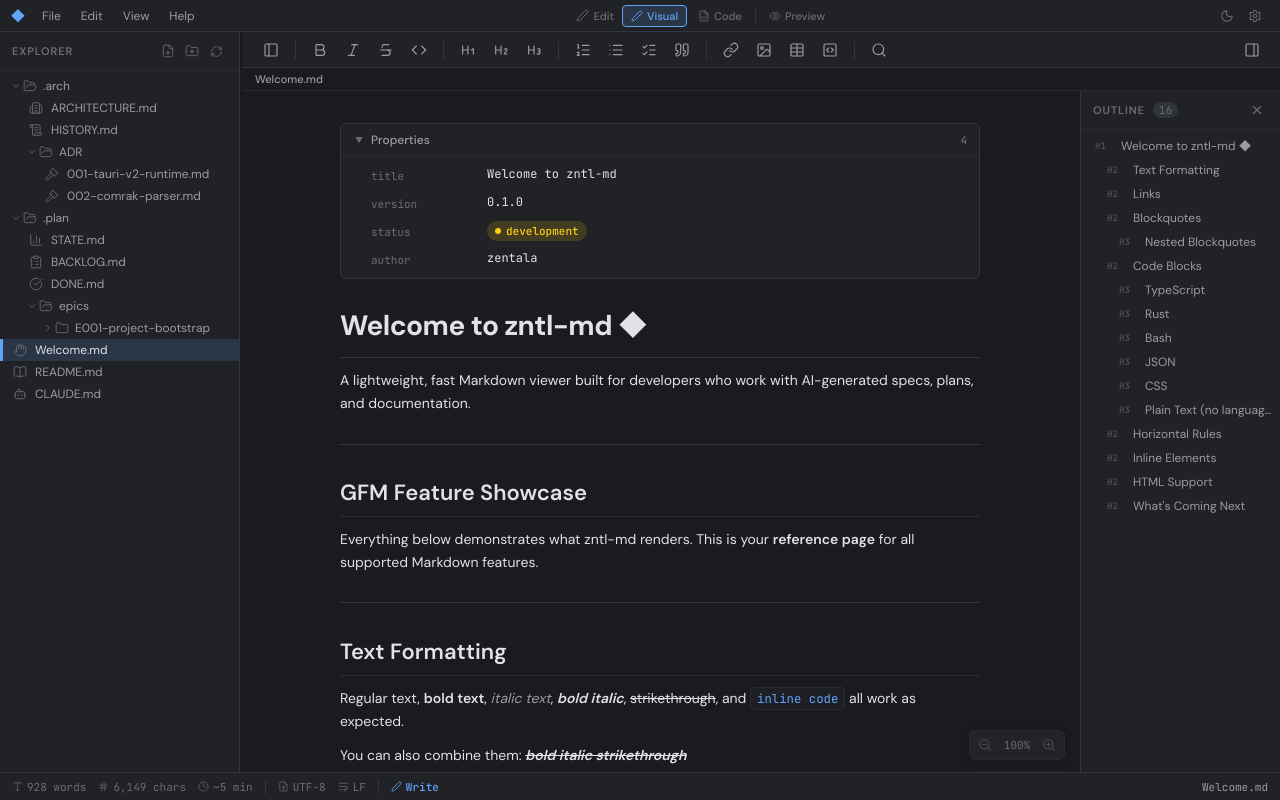
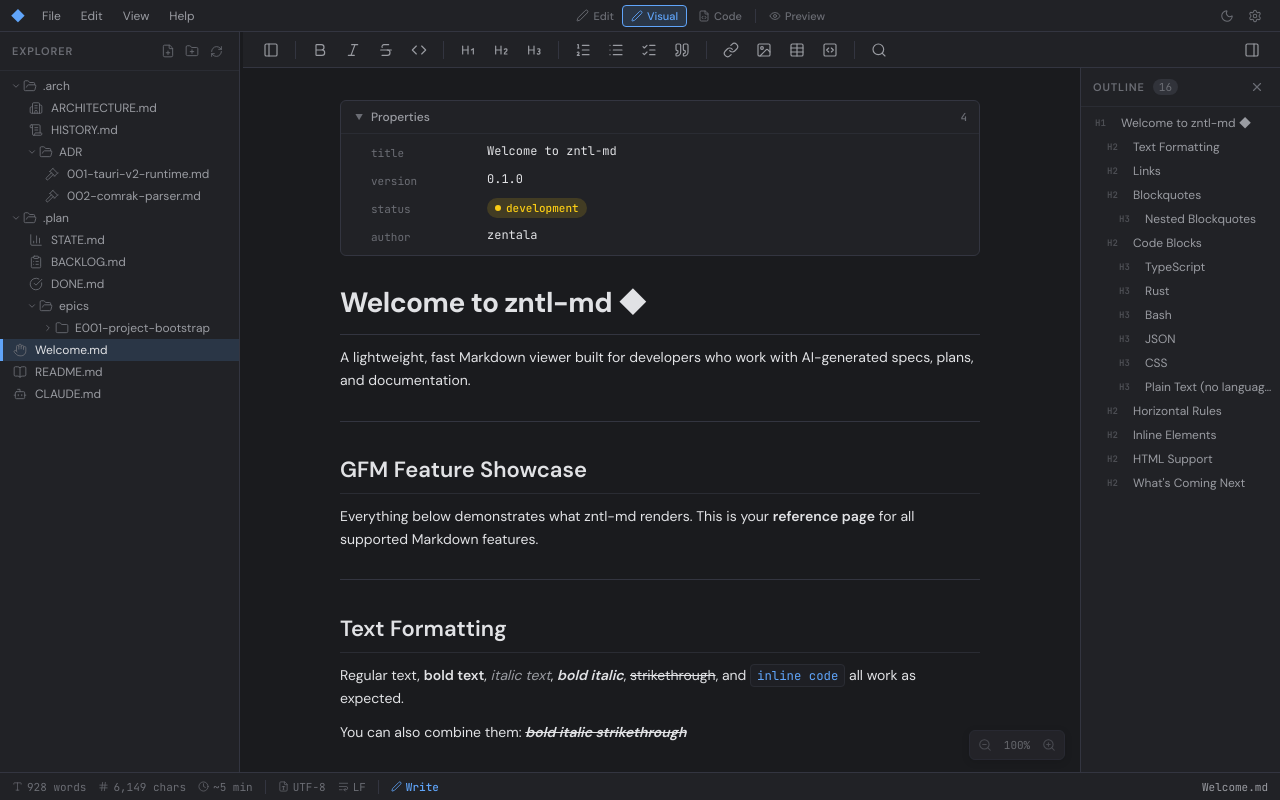
Before and after one commit to zentala/mdpad, a React (Vite) app in the folder prototype/: page / in a window 1280 px wide. Built offline with nearby package versions, Linux system fonts and the light colour scheme.

Commit message:
fix(prototype): remove redundant breadcrumbs bar

```diff
--- a/prototype/src/App.tsx
+++ b/prototype/src/App.tsx
@@ -3,7 +3,7 @@ import { AppShell } from '@/components/layout/AppShell'
 import { MenuBar } from '@/components/layout/MenuBar'
 import { Toolbar } from '@/components/layout/Toolbar'
 import { TabBar } from '@/components/layout/TabBar'
-import { Breadcrumb } from '@/components/layout/Breadcrumb'
+
 import { StatusBar } from '@/components/layout/StatusBar'
 import { FileTree } from '@/components/file-tree/FileTree'
 import { TocPanel } from '@/components/toc/TocPanel'
@@ -137,7 +137,7 @@ export default function App() {
               onSelectTab={handleFileSelect}
               onCloseTab={handleCloseTab}
             />
-            <Breadcrumb filePath={state.activeFilePath} />
+
           </>
         }
         sidebar={
```
